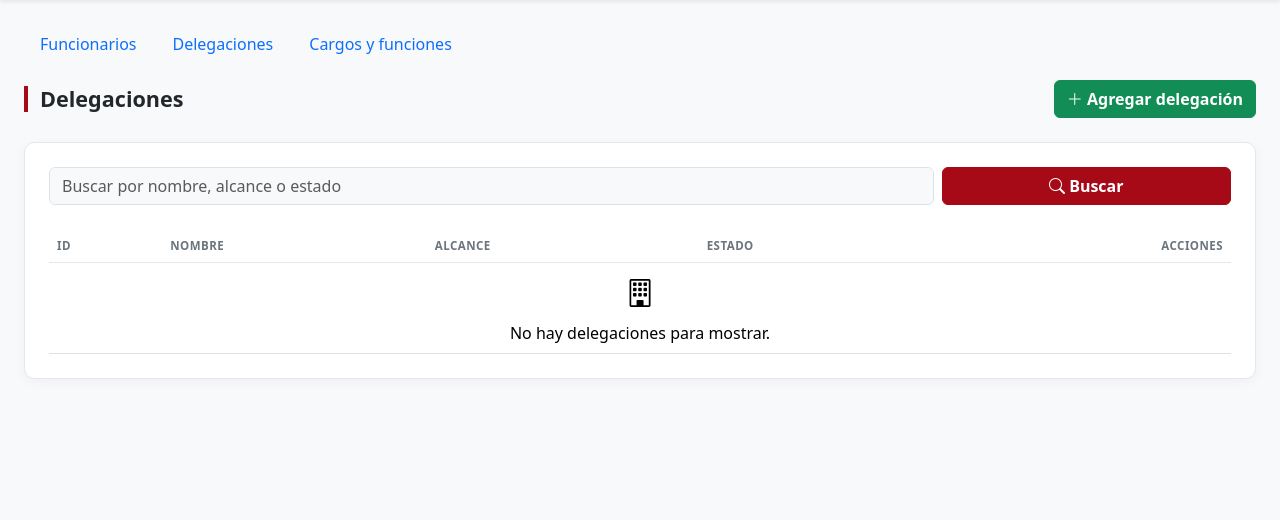
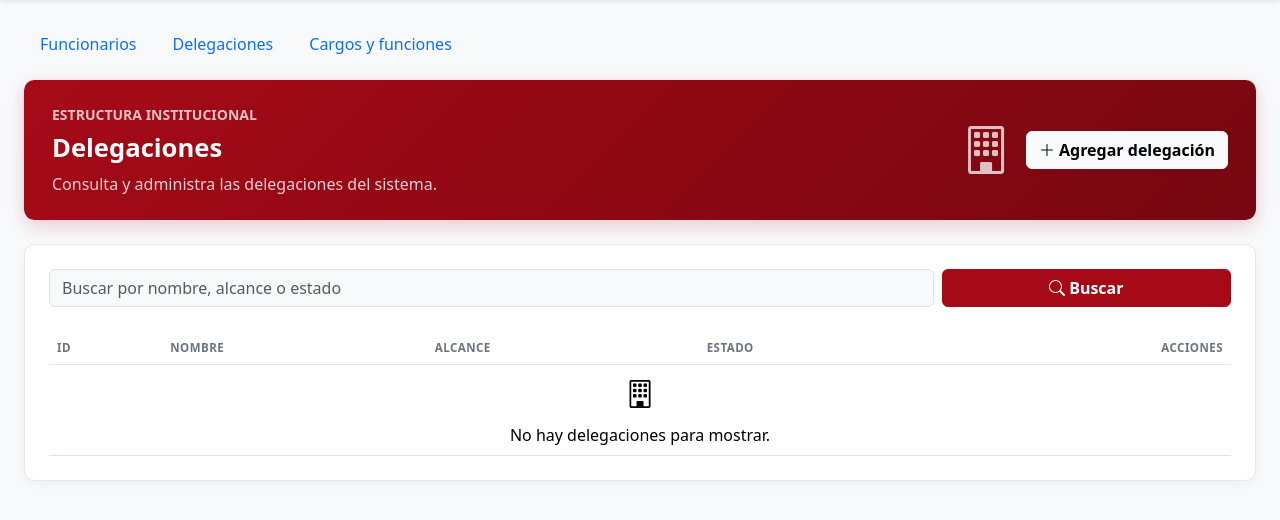
Before and after one commit to Franxescoo/Proyecto_Muni, a Django app: page /organization/delegations/ in a window 1280 px wide. Shown: the part 74-594 px from the top of the page. Run offline with Django 5.2, Linux system fonts and the light colour scheme; the visitor is signed in with stand-in values (Sample User, id 1); data that the repository does not hold is empty.

Commit message:
Unifica diseño visual de templates de organización

```diff
--- a/templates/organization/delegation_list.html
+++ b/templates/organization/delegation_list.html
@@ -3,14 +3,15 @@
 {% block titulo %}Delegaciones · Organización{% endblock %}
 
 {% block contenido %}
-<div class="d-flex flex-wrap justify-content-between align-items-center gap-3 mb-4">
-    <h1 class="organization-title mb-0">Delegaciones</h1>
-    {% if perms.organization.add_delegation %}
-    <a class="btn btn-organization-success fw-semibold" href="{% url 'organization:delegation_create' %}"><i class="bi bi-plus-lg"></i> Agregar delegación</a>
-    {% endif %}
-</div>
+<div class="organization-shell">
+<section class="organization-hero mb-4 d-flex flex-wrap align-items-center justify-content-between gap-3">
+    <div><div class="small text-uppercase fw-semibold opacity-75 mb-2">Estructura institucional</div><h1 class="mb-2 fw-bold">Delegaciones</h1><p class="mb-0">Consulta y administra las delegaciones del sistema.</p></div>
+    <div class="d-flex align-items-center gap-3"><i class="bi bi-building display-5 opacity-75" aria-hidden="true"></i>
+    {% if perms.organization.add_delegation %}<a class="btn btn-light fw-semibold" href="{% url 'organization:delegation_create' %}"><i class="bi bi-plus-lg me-1"></i>Agregar delegación</a>{% endif %}
+    </div>
+</section>
 
-<section class="organization-card p-3 p-md-4">
+<section class="section-card p-3 p-lg-4">
     <form method="get" class="row g-2 mb-4">
         <div class="col-md-9"><label class="visually-hidden" for="delegation-search">Buscar delegación</label><input id="delegation-search" class="form-control bg-light" name="q" value="{{ query }}" placeholder="Buscar por nombre, alcance o estado"></div>
         <div class="col-md-3"><button class="btn btn-organization w-100 fw-semibold" type="submit"><i class="bi bi-search"></i> Buscar</button></div>
@@ -32,4 +33,5 @@
         </table>
     </div>
 </section>
+</div>
 {% endblock %}
```
